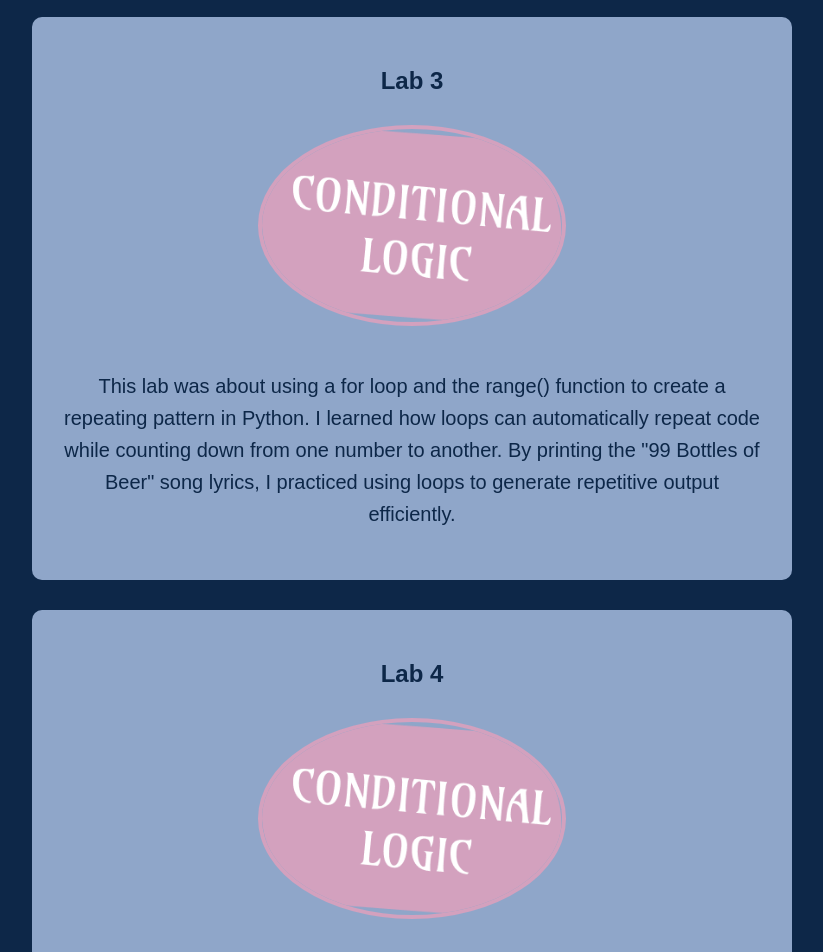
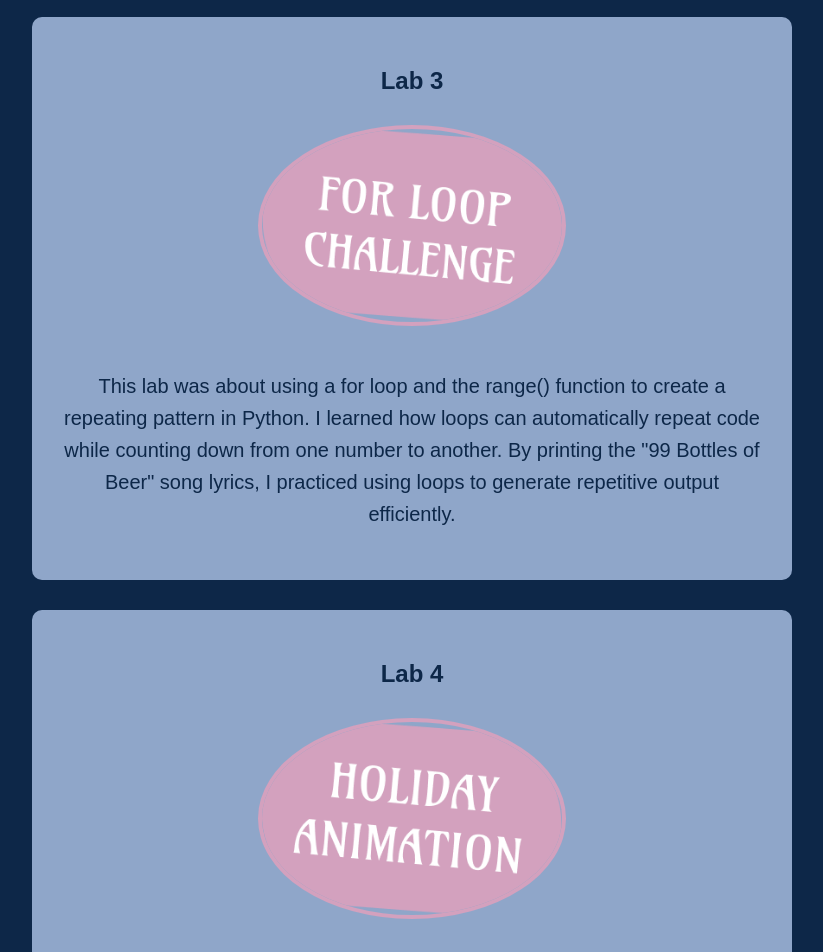
Before and after one commit to farzanac/FC_SpringJuniorPortoflio, a plain HTML site: page labs.html in a window 1280 px wide. Shown: the part 1440-2392 px from the top of the page, without its empty margins (228-1051 px from the left). Drawn offline with Linux system fonts and the light colour scheme.

Commit message:
added images to labs

```diff
--- a/labs.html
+++ b/labs.html
@@ -64,7 +64,7 @@
 
         <h2>Lab 3</h2>
         <a href="https://py3.codeskulptor.org/#user310_qhuckOm7NF_0.py" target="_blank">
-        <img src="lab2.png" alt="Labs" width="300 px">
+        <img src="lab3.png" alt="Labs" width="300 px">
         </a>
         <p>
             This lab was about using a for loop and the range() function to create a repeating pattern in Python. I learned how loops can automatically repeat code while counting down from one number to another. By printing the "99 Bottles of Beer" song lyrics, I practiced using loops to generate repetitive output efficiently.
@@ -77,7 +77,7 @@
 
         <h2>Lab 4</h2>
         <a href="https://py3.codeskulptor.org/#user310_yk8yS16RvN_4.py" target="_blank">
-        <img src="lab2.png" alt="Labs" width="300 px">
+        <img src="lab4.png" alt="Labs" width="300 px">
         </a>
         <p>
             This lab was about turning a simpls holiday drawing project into an animated scene using Python in CodeSkulptor3. I learned how to use functions like draw_circle, draw_line, draw_polygon, and draw_point along with loops, and conditionals to create movement on the canvas. I also practiced organizing my code with custom functions and adding visual effects like motion, color changes, and repeating patterns to make the animation more dynamic.
@@ -90,7 +90,7 @@
 
         <h2>Lab 5</h2>
         <a href="https://earsketch.gatech.edu/earsketch2/?sharing=SzsWhoKjVgKT1JLW42o2Dg" target="_blank">
-        <img src="lab2.png" alt="Labs" width="300 px">
+        <img src="lab5.png" alt="Labs" width="300 px">
         </a>
         <p>
             This lab was about creating a 40–60 second holiday-themed remix using EarSketch and Python while applying more advanced coding and music design concepts. I learned how to use functions like fitMedia(), setEffect(), and makeBeat(), along with loops, conditionals, and custom functions to structure and control my music. I also practiced organizing a song in ABA form and using user input and effects to make my remix more interactive and expressive.
```
Also changed, not shown: lab3.png (added), lab4.png (added), lab5.png (added).
